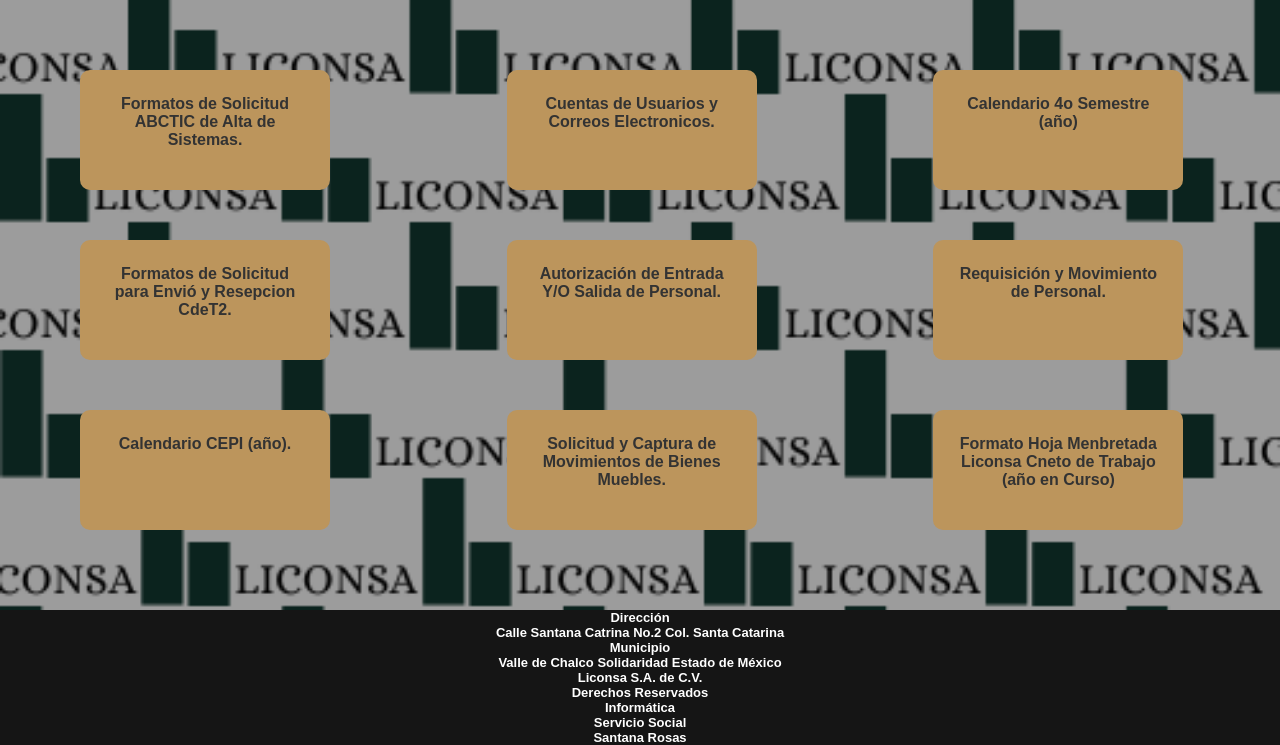
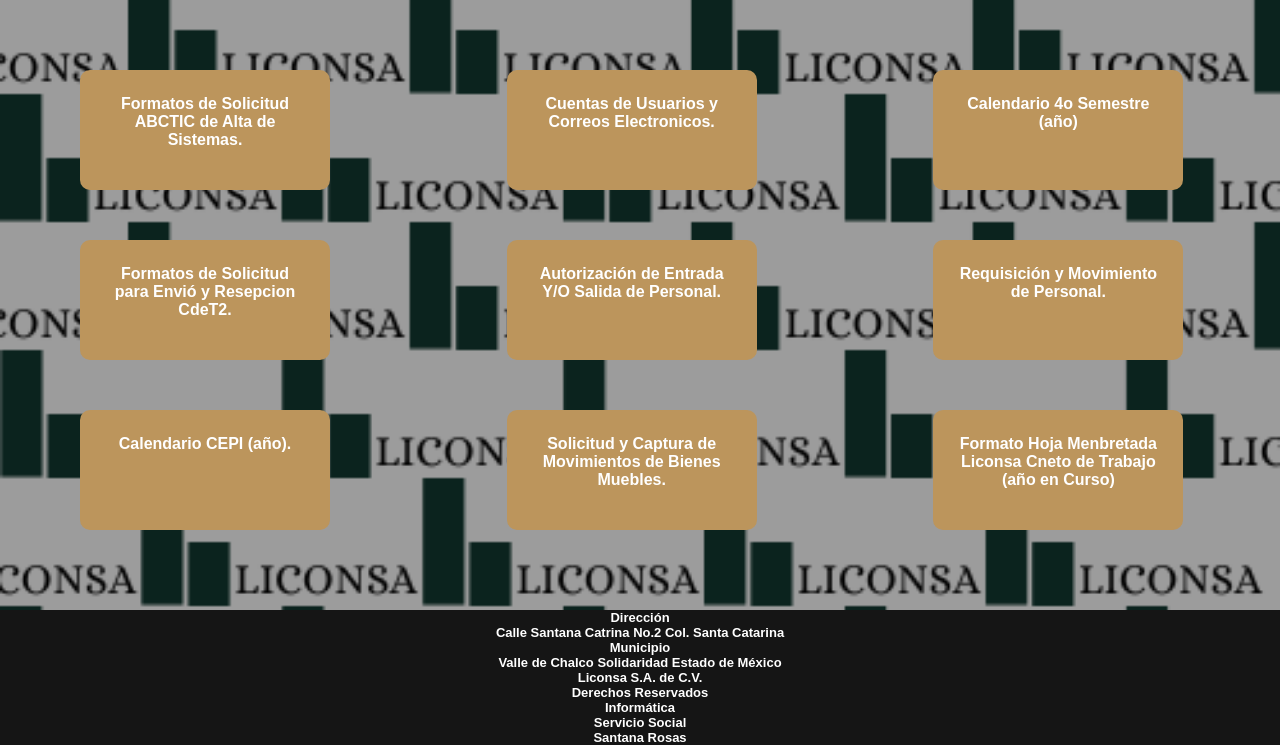
Before and after one commit to SantanaRosas/LiconsaGMS, a plain HTML site: page formato.html in a window 1280 px wide. Shown: the part 162-907 px from the top of the page. Drawn offline with Linux system fonts and the light colour scheme.

Commit message:
Add files via upload

```diff
--- a/foramato.css
+++ b/foramato.css
@@ -32,7 +32,6 @@
     text-align: center;
     width: 250px;
     height: 120px;
-    color: #fff;
     padding: 25px;
     display: block;
     border-radius: 10px;
@@ -40,3 +39,6 @@
     margin: 25px;
     background: #bc955c;
   }
+  .tex{
+    color: #fff;
+  }
--- a/formato.html
+++ b/formato.html
@@ -89,15 +89,15 @@
                 <h1>Formatos</h1>
             </div>
             <div id="inner">
-                <p class="pdf"><a href="#">Formatos de Solicitud ABCTIC de Alta de Sistemas.</a></p>
-                <p class="pdf"><a href="#">Cuentas de Usuarios y Correos Electronicos.</a></p>
-                <p class="pdf"><a href="#">Calendario 4o Semestre (año)</a></p>
-                <p class="pdf"><a href="#">Formatos de Solicitud para Envió y Resepcion CdeT2.</a></p>
-                <p class="pdf"><a href="#">Autorización de Entrada Y/O Salida de Personal.</p></a>
-                <p class="pdf"><a href="#">Requisición y Movimiento de Personal.</a></p>
-                <p class="pdf"><a href="#">Calendario CEPI (año).</a></p>
-                <p class="pdf"><a href="#">Solicitud y Captura de Movimientos de Bienes Muebles.</p></a>
-                <p class="pdf"><a href="#">Formato Hoja Menbretada Liconsa Cneto de Trabajo (año en Curso)</a></p>
+                <p class="pdf"><a class="tex" href="#">Formatos de Solicitud ABCTIC de Alta de Sistemas.</a></p>
+                <p class="pdf"><a class="tex" href="#">Cuentas de Usuarios y Correos Electronicos.</a></p>
+                <p class="pdf"><a class="tex" href="#">Calendario 4o Semestre (año)</a></p>
+                <p class="pdf"><a class="tex" href="#">Formatos de Solicitud para Envió y Resepcion CdeT2.</a></p>
+                <p class="pdf"><a class="tex" href="#">Autorización de Entrada Y/O Salida de Personal.</p></a>
+                <p class="pdf"><a class="tex" href="#">Requisición y Movimiento de Personal.</a></p>
+                <p class="pdf"><a class="tex" href="#">Calendario CEPI (año).</a></p>
+                <p class="pdf"><a class="tex" href="#">Solicitud y Captura de Movimientos de Bienes Muebles.</p></a>
+                <p class="pdf"><a class="tex" href="#">Formato Hoja Menbretada Liconsa Cneto de Trabajo (año en Curso)</a></p>
             </div>
         </div>
         <footer>
```
